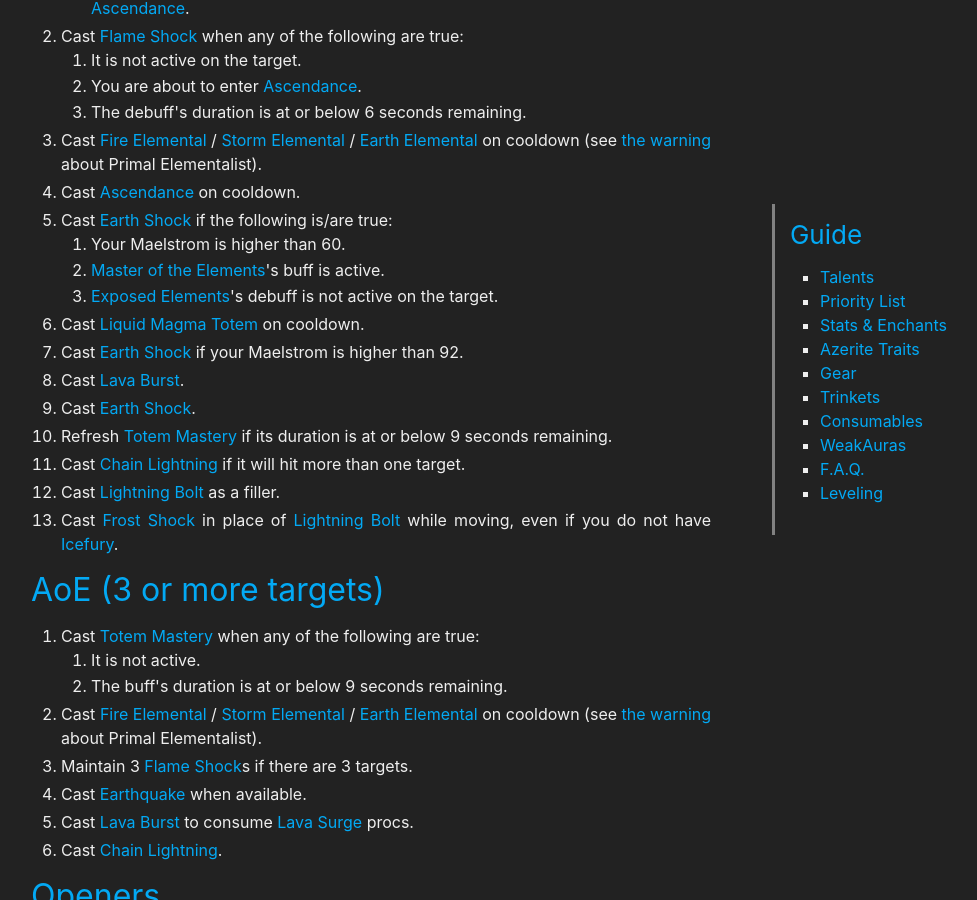
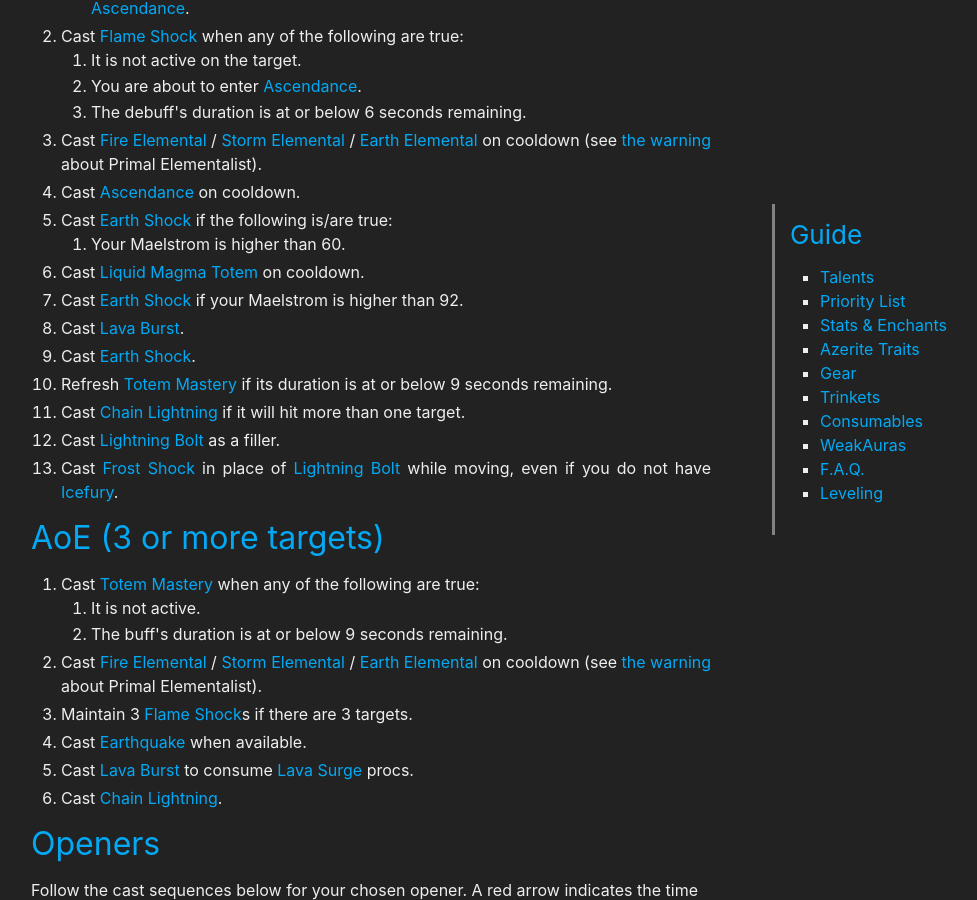
Before and after one commit to stormearthandlava/stormearthandlava.github.io, a Jekyll site: the page built from guide/general/priority_list.md, in a window 1280 px wide and 900 px high, scrolled down 1075 px. Shown: the whole window, without its empty margins (269-1246 px from the left). Built offline with Jekyll 4.4.1, drawn with Linux system fonts in a browser that asks for light colours; a script that is not in the unit is left out.

Commit message:
Hid default MOTE/EE cases in ES

```diff
--- a/guide/general/priority_list.md
+++ b/guide/general/priority_list.md
@@ -45,8 +45,8 @@ The elemental priority is fairly straightforward — the choice of which spell t
         <li> Cast {{site.data.spell.es}} if the following is/are true:
             <ol>
                 <li>Your Maelstrom is higher than 60.</li>
-                <li class="mote-apl">{{site.data.talent.mote}}'s buff is active.</li>
-                <li class="ee-apl">{{site.data.talent.ee}}'s debuff is not active on the target.</li>
+                <li class="mote-apl" style="display:none;">{{site.data.talent.mote}}'s buff is active.</li>
+                <li class="ee-apl" style="display:none;">{{site.data.talent.ee}}'s debuff is not active on the target.</li>
             </ol>
         </li>
         <li class="eb-apl" style="display:none;">Cast {{ site.data.talent.eb }} on cooldown.</li>
```
